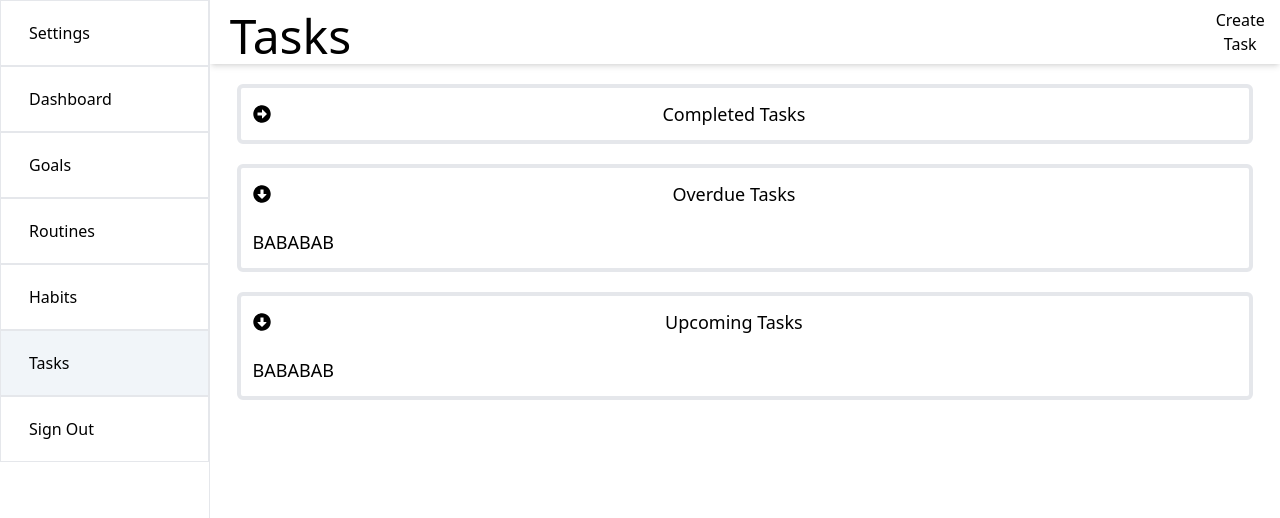
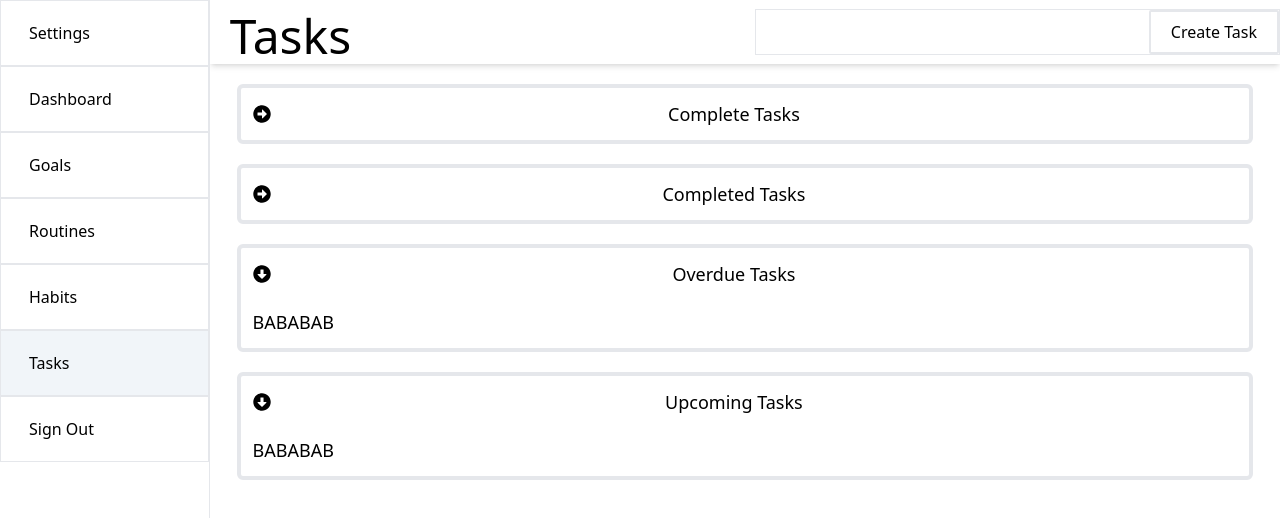
Before and after one commit to TylerP99/life-manager, a React (Create React App) app in the folder frontend/: page /tasks in a window 1280 px wide. Shown: the top 518 px of the page. Built offline with nearby package versions, Linux system fonts and the light colour scheme.

Commit message:
Add Card Dropdown component

```diff
--- /dev/null
+++ b/frontend/src/components/App/CardDropdown.jsx
@@ -0,0 +1,48 @@
+import {useState} from 'react'
+
+import {FaArrowAltCircleRight, FaArrowAltCircleDown} from "react-icons/fa";
+
+function CardDropdown({title, id, defaultState, cardComponent, content}) {
+
+  const [open, setOpen] = useState(defaultState);
+
+  const toggleDropdown = () => setOpen(!open);
+
+  const dropdownStyle = "flex justify-between items-center gap-10 cursor-pointer";
+
+  const Card = cardComponent;
+
+  console.log(Card);
+
+  return (
+    <section
+    className="mb-5 text-lg border-4 rounded-md mx-auto p-3 w-[95%]"
+    >
+      <section
+      className={dropdownStyle + (open ? " pb-5" : "")}
+      id={id}
+      onClick={toggleDropdown}
+      >
+        <div>
+          {open ?
+          <FaArrowAltCircleDown />
+          :
+          <FaArrowAltCircleRight />
+      }
+        </div>
+        <h2 className='mr-10'>
+          {title}
+        </h2>
+        <div></div>
+      </section>
+        <section className={"flex justify-center"
+        + (open ? "" : " hidden")  }>
+          <section className="flex flex-col gap-3 justify-start items-center flex-wrap md:flex-row">
+            {content.map(x => <Card key={x.id} task={x} />)}
+          </section>
+        </section>
+    </section>
+  )
+}
+
+export default CardDropdown
--- a/frontend/src/pages/app/Tasks.jsx
+++ b/frontend/src/pages/app/Tasks.jsx
@@ -6,6 +6,7 @@ import {FaArrowAltCircleRight, FaArrowAltCircleDown} from "react-icons/fa";
 import TaskCard from "../../components/App/TaskCard";
 import CreateTaskForm from '../../components/App/CreateTaskForm';
 import Overlay from '../../components/App/Overlay';
+import CardDropdown from '../../components/App/CardDropdown';
 
 function Tasks() {
 
@@ -181,16 +182,22 @@ function Tasks() {
         >
           Tasks
         </h1>
-        <section>
-          <section>
-            <button
-            onClick={toggleCreateForm}
-            >Create Task</button>
-            <Overlay onClick={toggleCreateForm} hidden={createFormHidden} form={<CreateTaskForm/>} />
-          </section>
+        <section className='flex justify-end w-full border'>
+          <button
+          className="border-2 block min-w-1/2 rounded-sm px-5 py-2 cursor-pointer hover:bg-slate-50/70"
+          onClick={toggleCreateForm}
+          >Create Task</button>
+          <Overlay onClick={toggleCreateForm} hidden={createFormHidden} form={<CreateTaskForm/>} />
         </section>
       </header>
       <section>
+        <CardDropdown
+        title = "Complete Tasks"
+        id="complete"
+        defaultState={false}
+        cardComponent={TaskCard}
+        content={completeTasks}
+        />
         <section
         className="mb-5 text-lg border-4 rounded-md mx-auto p-3 w-[95%]"
         >
```
